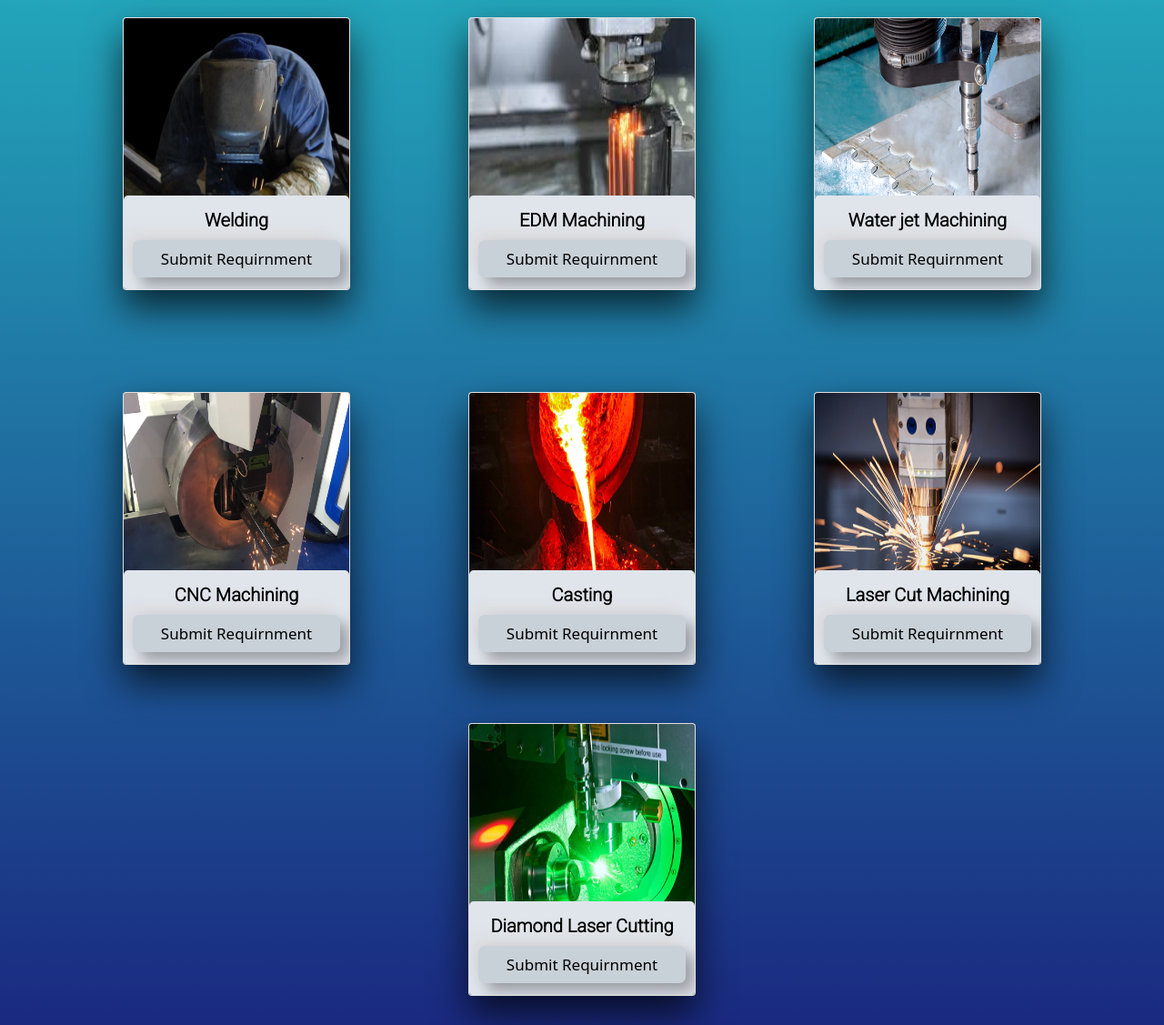
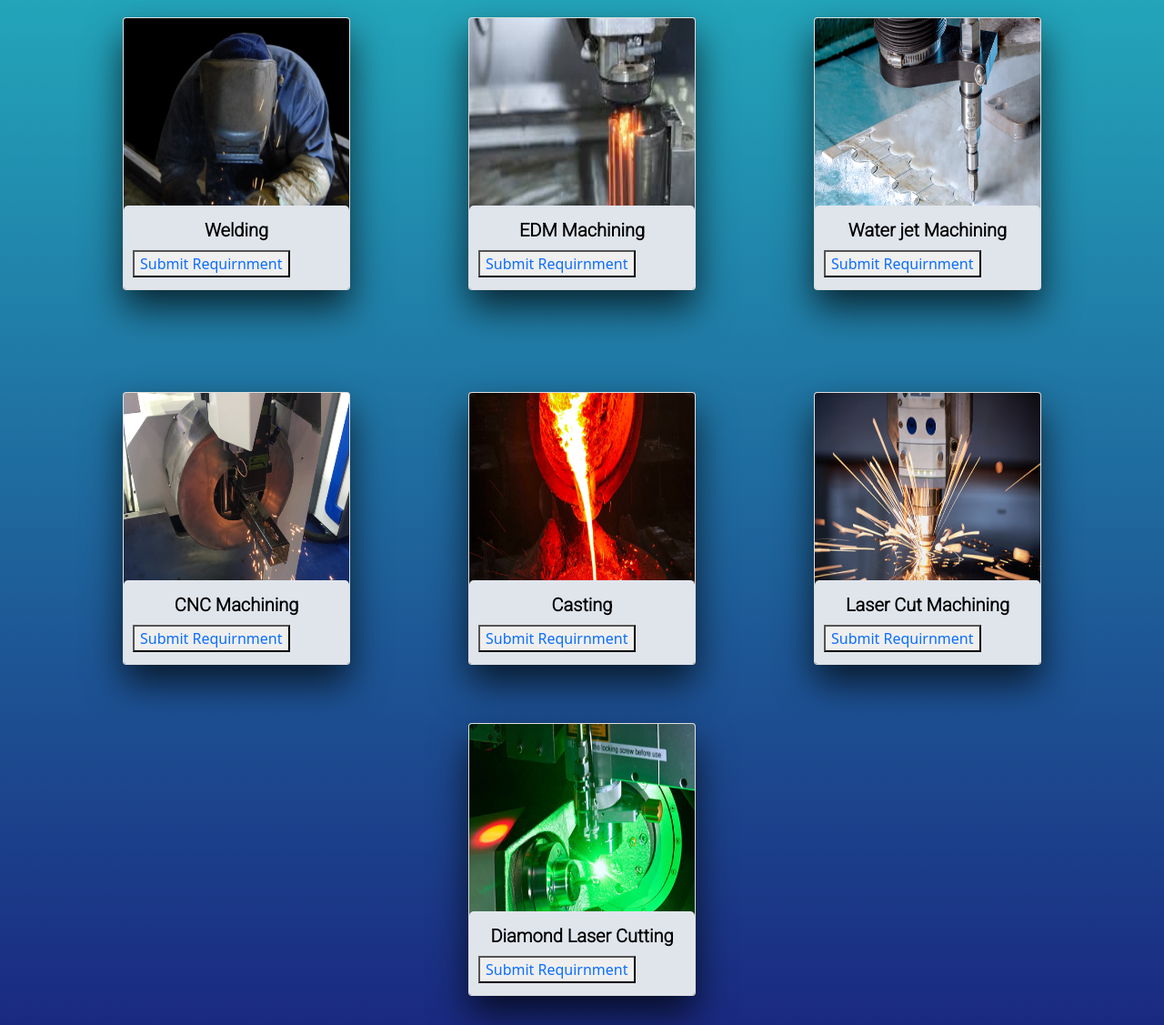
Before and after one commit to VISHARAD17/manufactoring_fabrication_page, a plain HTML site: page index.html in a window 1280 px wide. Shown: the part 393-1520 px from the top of the page at 91% size. Drawn offline with nearby package versions, Linux system fonts and the light colour scheme.

Commit message:
Update index.html

```diff
--- a/index.html
+++ b/index.html
@@ -30,7 +30,7 @@
                         <div class="imgbox"> <img src="img/weld.jpg"> </div>
                         <div class="content">
                             <h2>Welding</h2>
-                        <button class="button"><a class="btn-a" href="#">Submit Requirnment</a></button>
+                        <button class="button-b"><a class="btn-a" href="#">Submit Requirnment</a></button>
                         <p>Different Welding services available. Submit request by clicking on the submit botton.</p>
                         </div>
                     </div>
@@ -40,7 +40,7 @@
                         <div class="imgbox"> <img src="img/edm_machining.jpeg"> </div>
                         <div class="content">
                             <h2>EDM Machining</h2>
-                        <button class="button"><a class="btn-a" href="#">Submit Requirnment</a></button>
+                        <button class="button-b"><a class="btn-a" href="#">Submit Requirnment</a></button>
                         <p>Submit your design requirenments by clicking on submit button</p>
                         </div>
                     </div>
@@ -50,7 +50,7 @@
                         <div class="imgbox"> <img src="img/water2.jpg"> </div>
                         <div class="content">
                             <h2>Water jet Machining</h2>
-                        <button class="button"><a class = 'btn-a' href="#">Submit Requirnment</a></button>
+                        <button class="button-b"><a class = 'btn-a' href="#">Submit Requirnment</a></button>
                         <p>Submit Water jet Machining requirenments by clicking in the submit button.</p>
                         </div>
                     </div>
@@ -64,7 +64,7 @@
                         <div class="imgbox"> <img src="img/cnc2.png"> </div>
                         <div class="content">
                             <h2>CNC Machining</h2>
-                        <button class="button"><a class="btn-a" href="#">Submit Requirnment</a></button>
+                        <button class="button-b"><a class="btn-a" href="#">Submit Requirnment</a></button>
                         <p>Submit 3D designs for CNC Machining by clicking on the submit button.</p>
                         </div>
                     </div>
@@ -74,7 +74,7 @@
                         <div class="imgbox"> <img src="img/casting.jpg"> </div>
                         <div class="content">
                             <h2>Casting</h2>
-                        <button class="button"><a class="btn-a" href="#">Submit Requirnment</a></button>
+                        <button class="button-b"><a class="btn-a" href="#">Submit Requirnment</a></button>
                         <p>Submit Designs requirnments for casting by clicking on Submit button</p>
                         </div>
                     </div>
@@ -84,7 +84,7 @@
                         <div class="imgbox"> <img src="img/lazer2.jpg"> </div>
                         <div class="content">
                             <h2>Laser Cut Machining</h2>
-                        <button class="button"><a class="btn-a" href="#">Submit Requirnment</a></button>
+                        <button class="button-b"><a class="btn-a" href="#">Submit Requirnment</a></button>
                         <p>Submit Designs for laser cut Machining by clicking on submit button</p>
                         </div>
                     </div>
@@ -98,7 +98,7 @@
                         <div class="imgbox"> <img src="img/diamond.jpg"> </div>
                         <div class="content">
                             <h2>Diamond Laser Cutting</h2>
-                        <button class="button"><a class = 'btn-a' href="#">Submit Requirnment</a></button>
+                        <button class="button-b"><a class = 'btn-a' href="#">Submit Requirnment</a></button>
                         <p>Submit Designs requirenments for cutting by clickimg on submit button.</p>
                         </div>
                     </div>
```
